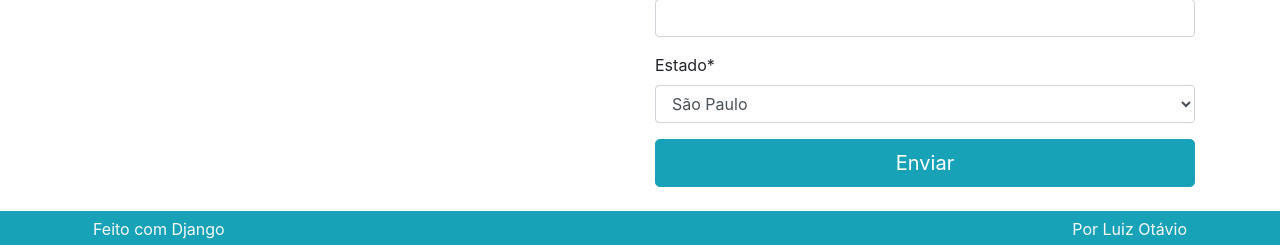
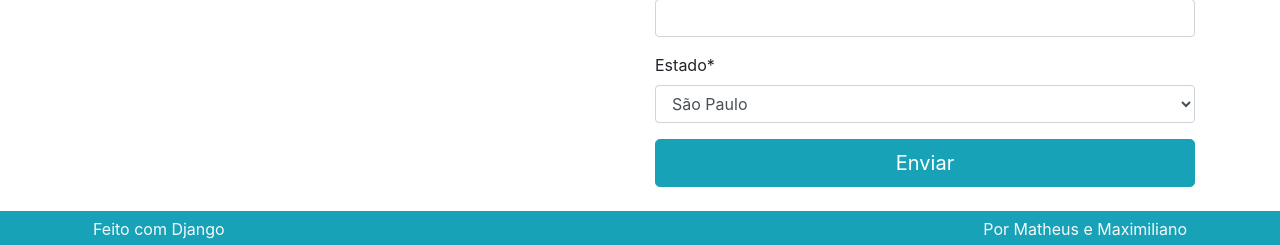
Before and after one commit to MatheusHS5/e-commerce, a Django app: page /perfil/ in a window 1280 px wide. Shown: the part 1457-1702 px from the top of the page. Run offline with Django 3.2, Linux system fonts and the light colour scheme; some libraries are stand-ins or nearby versions.

Commit message:
Ajustes finos

```diff
--- a/templates/parciais/_footer.html
+++ b/templates/parciais/_footer.html
@@ -10,7 +10,7 @@
             </div>
             <div class="col">
                 <div class="p-1 text-right">
-                    <span class="align-middle p-1">Por Luiz Otávio</span>
+                    <span class="align-middle p-1">Por Matheus e Maximiliano</span>
                 </div>
             </div>
         </div>
```
Also changed, not shown: db.sqlite3, media/produto_imagens/&Y/11/SSD_Kingston_yzSGFGu.jpg, media/produto_imagens/&Y/11/iPhone_Pro_Max.jpg, media/produto_imagens/2022/11/NOTE_Alienware_front.jpg (added).
